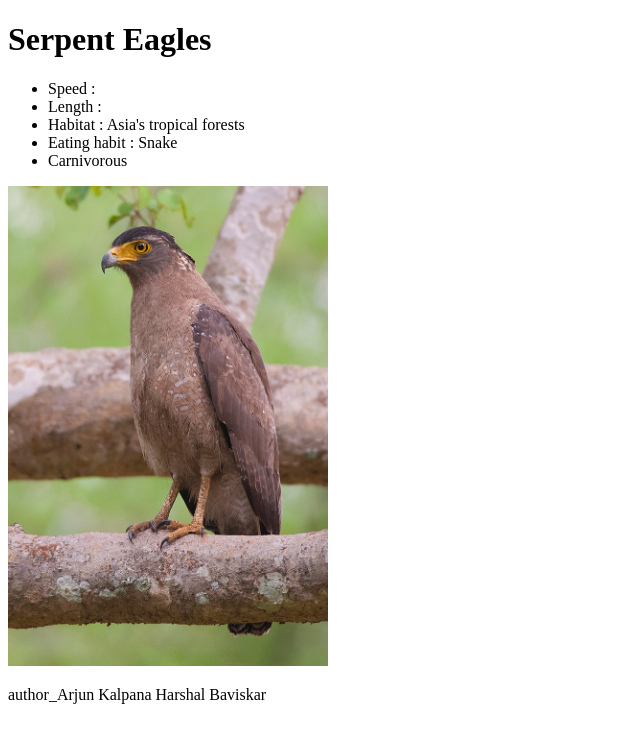
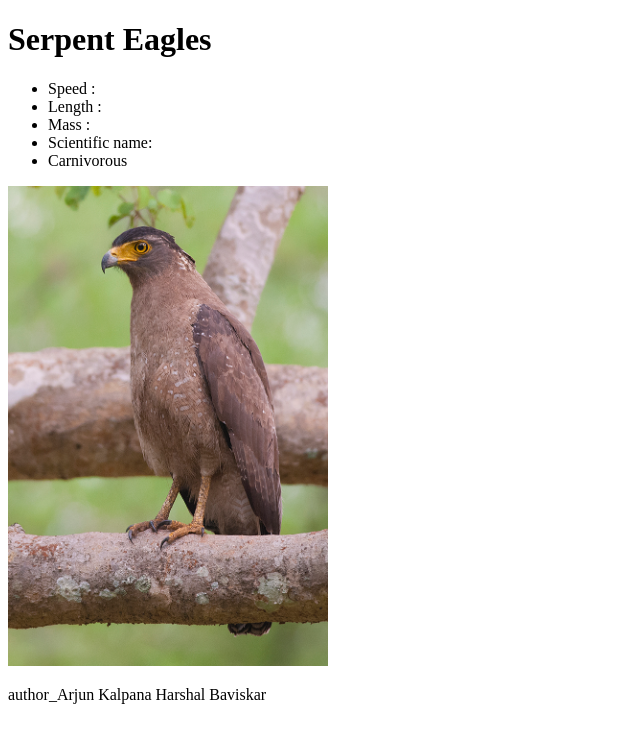
Before and after one commit to arjunbaviskar/birds, a plain HTML site: page eagles/serpent-eagle.html in a window 1280 px wide. Shown: the whole page, without its empty margins (0-640 px from the left). Drawn offline with Linux system fonts and the light colour scheme.

```diff
--- a/eagles/serpent-eagle.html
+++ b/eagles/serpent-eagle.html
@@ -18,10 +18,10 @@
         Length :
       </li>
       <li>
-        Habitat : Asia's tropical forests
+        Mass :
       </li>
       <li>
-        Eating habit : Snake
+        Scientific name:
       </li>
       <li>
         Carnivorous
```
Also changed, not shown: eagles/index.html (+1 -1 lines).
